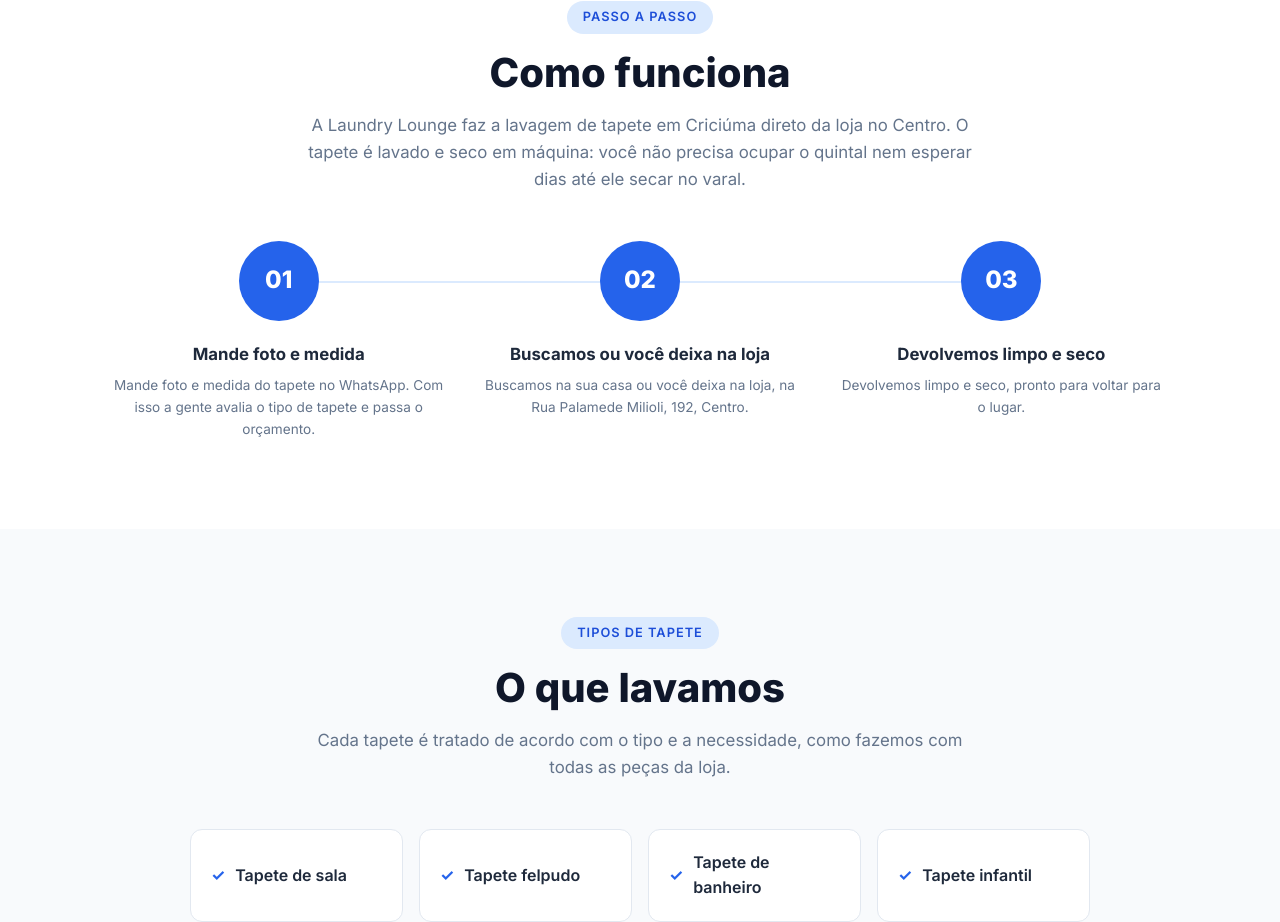
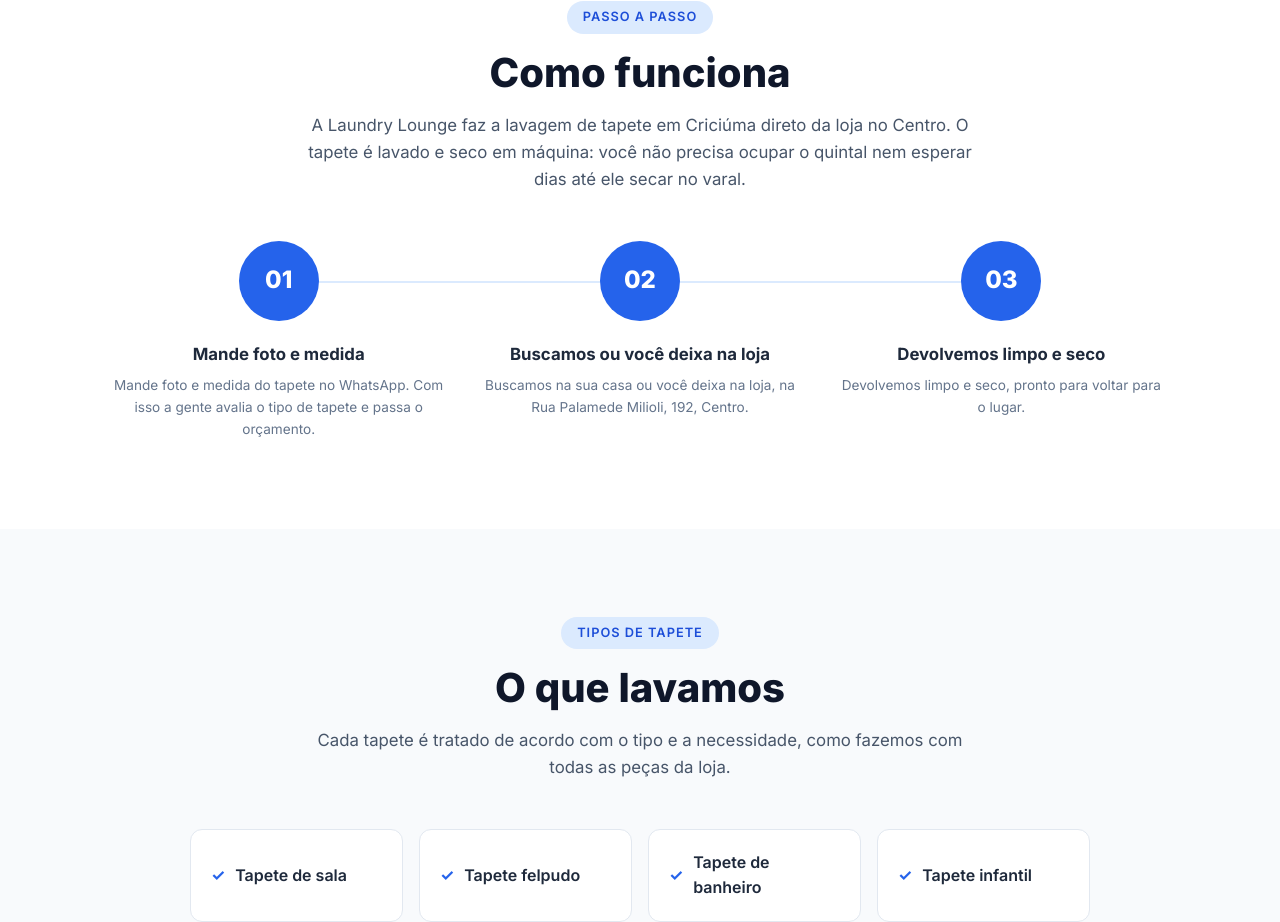
Before and after one commit to gabrielmilano/LaundryLoungeSite, a Jekyll site: the page built from lavagem-de-tapetes-criciuma.html, in a window 1280 px wide and 1400 px high, scrolled down 606 px. Shown: the part 142-1064 px from the top of the window. Built offline with Jekyll 4.4.1, drawn with Linux system fonts in a browser that asks for light colours.

Commit message:
Contraste: texto de apoio das secoes em cinza mais escuro (4,37:1 -> 7,2:1 sobre o azul claro)
Co-Authored-By: Claude Opus 5.5 <noreply@anthropic.com>

```diff
--- a/assets/css/style.css
+++ b/assets/css/style.css
@@ -496,7 +496,7 @@ img { max-width: 100%; display: block; }
 
 .section-desc {
     font-size: 1.05rem;
-    color: var(--gray-500);
+    color: var(--gray-600);
     max-width: 550px;
 }
 
```
